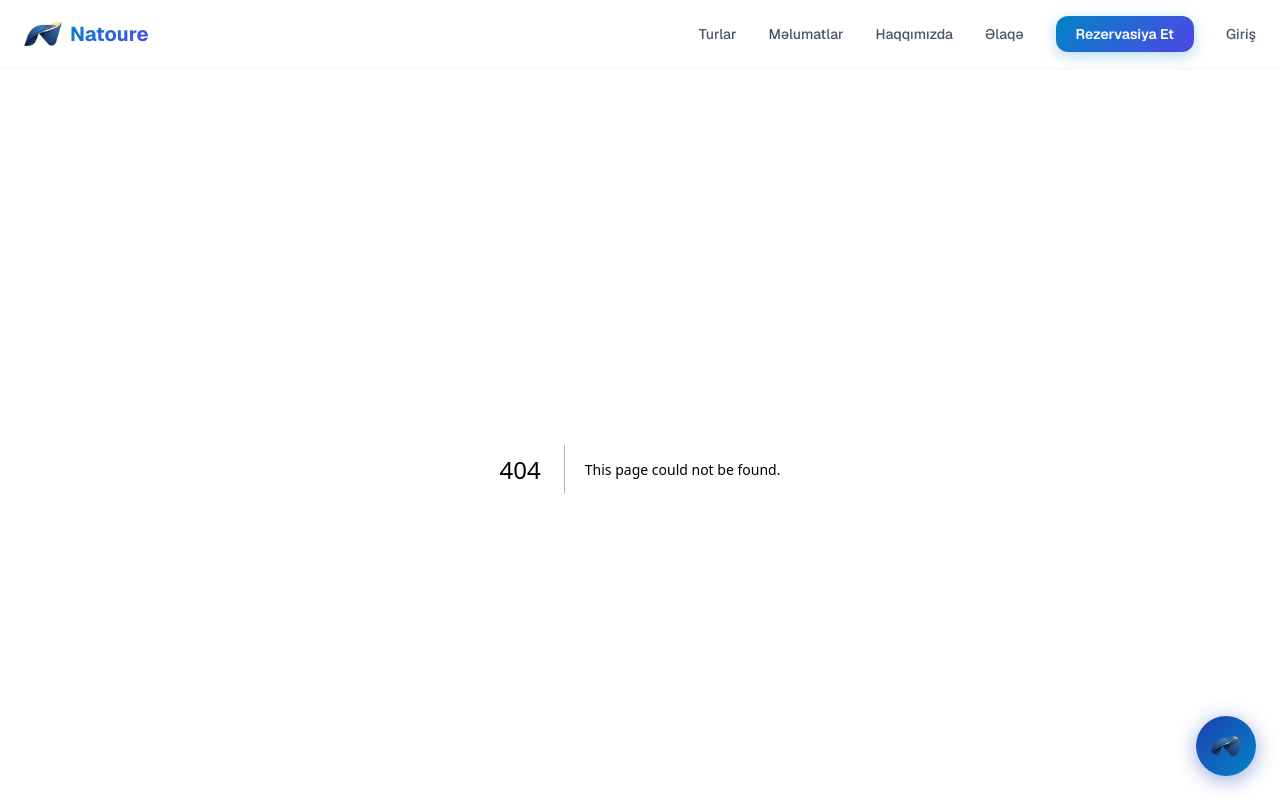
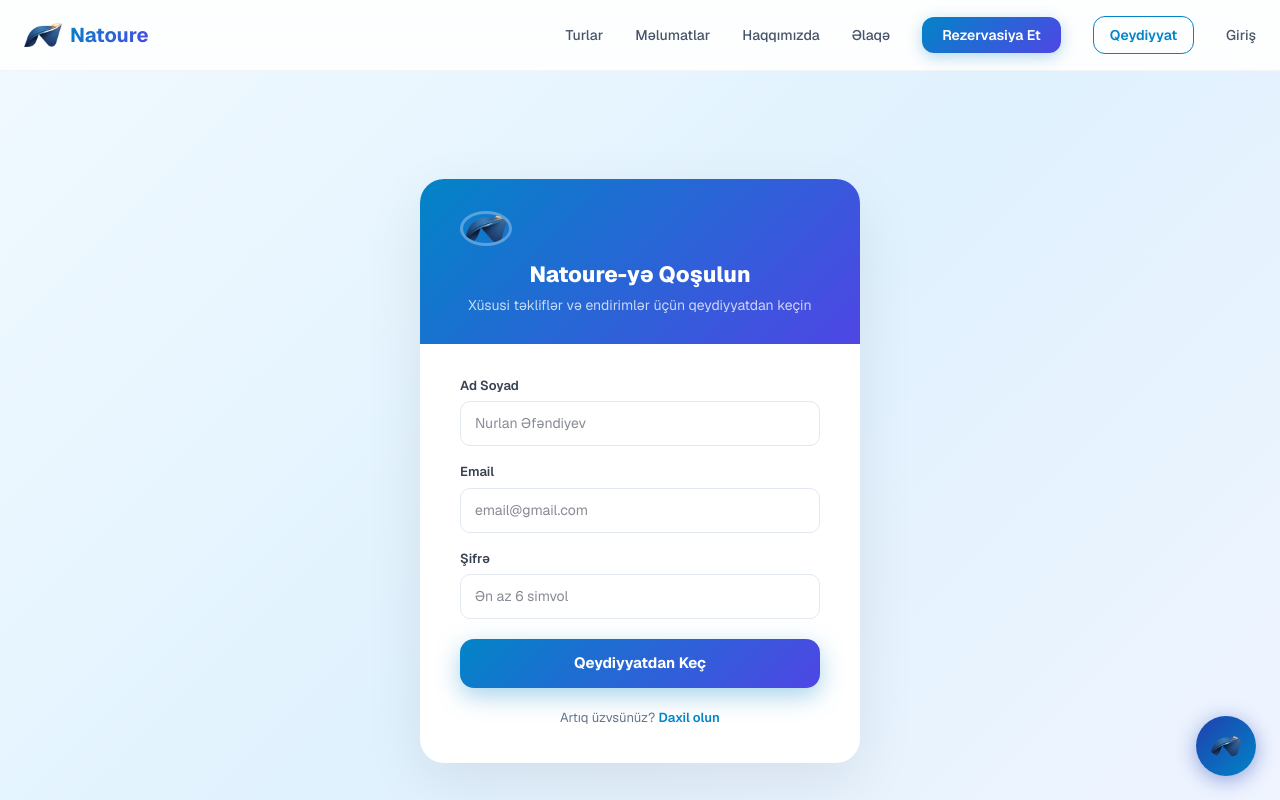
Before and after one commit to Talibsoy/teyyub, a Next.js app: page /qeydiyyat in a window 1280 px wide. Before the commit this address had no page. Shown: the top 800 px of the page. Built offline with nearby package versions, Linux system fonts and the light colour scheme.

Commit message:
feat: member signup page, role-based login redirect, navbar links

```diff
--- a/app/login/page.tsx
+++ b/app/login/page.tsx
@@ -3,6 +3,7 @@
 import { useState } from "react";
 import { supabase } from "@/lib/supabase";
 import { useRouter } from "next/navigation";
+import Link from "next/link";
 
 export default function LoginPage() {
   const router = useRouter();
@@ -16,13 +17,20 @@ export default function LoginPage() {
     setLoading(true);
     setError("");
 
-    const { error } = await supabase.auth.signInWithPassword({ email, password });
+    const { data, error } = await supabase.auth.signInWithPassword({ email, password });
 
     if (error) {
       setError("Email və ya şifrə səhvdir");
       setLoading(false);
+      return;
+    }
+
+    // Admin yoxsa adi üzv?
+    const role = data.user?.app_metadata?.role;
+    if (role === "admin") {
+      router.push("/crm");
     } else {
-      router.push("/crm");
+      router.push("/");
     }
   }
 
@@ -67,6 +75,13 @@ export default function LoginPage() {
           >
             {loading ? "Yüklənir..." : "Daxil ol"}
           </button>
+
+          <p className="text-center text-sm text-gray-500 mt-2">
+            Hələ üzv deyilsiniz?{" "}
+            <Link href="/qeydiyyat" className="text-blue-400 hover:text-blue-300 font-medium">
+              Qeydiyyat
+            </Link>
+          </p>
         </form>
       </div>
     </div>
--- /dev/null
+++ b/app/qeydiyyat/page.tsx
@@ -0,0 +1,192 @@
+"use client";
+
+import { useState } from "react";
+import { supabase } from "@/lib/supabase";
+import Link from "next/link";
+import Image from "next/image";
+
+export default function QeydiyyatPage() {
+  const [name,     setName]     = useState("");
+  const [email,    setEmail]    = useState("");
+  const [password, setPassword] = useState("");
+  const [loading,  setLoading]  = useState(false);
+  const [error,    setError]    = useState("");
+  const [success,  setSuccess]  = useState(false);
+
+  async function handleSignup(e: React.FormEvent) {
+    e.preventDefault();
+    if (password.length < 6) {
+      setError("Şifrə ən az 6 simvol olmalıdır.");
+      return;
+    }
+    setLoading(true);
+    setError("");
+
+    const { error } = await supabase.auth.signUp({
+      email,
+      password,
+      options: {
+        data: { full_name: name, role: "member" },
+      },
+    });
+
+    setLoading(false);
+
+    if (error) {
+      if (error.message.includes("already registered")) {
+        setError("Bu email artıq qeydiyyatdadır. Giriş edin.");
+      } else {
+        setError("Xəta baş verdi. Zəhmət olmasa yenidən cəhd edin.");
+      }
+    } else {
+      setSuccess(true);
+    }
+  }
+
+  return (
+    <div style={{
+      minHeight: "100vh",
+      background: "linear-gradient(135deg, #f0f9ff 0%, #e0f2fe 50%, #f0f4ff 100%)",
+      display: "flex", alignItems: "center", justifyContent: "center",
+      padding: "40px 24px",
+    }}>
+      <div style={{
+        background: "white", borderRadius: 24,
+        boxShadow: "0 20px 60px rgba(0,0,0,0.08)",
+        width: "100%", maxWidth: 440, overflow: "hidden",
+      }}>
+        {/* Header */}
+        <div style={{
+          background: "linear-gradient(135deg, #0284c7, #4f46e5)",
+          padding: "32px 40px 28px", textAlign: "center",
+        }}>
+          <Image src="/logo.png" alt="Natoure" width={52} height={52}
+            style={{ borderRadius: "50%", border: "3px solid rgba(255,255,255,0.3)", marginBottom: 12, objectFit: "cover" }} />
+          <h1 style={{ color: "white", fontWeight: 800, fontSize: 22, margin: "0 0 4px" }}>Natoure-yə Qoşulun</h1>
+          <p style={{ color: "rgba(255,255,255,0.75)", fontSize: 14, margin: 0 }}>
+            Xüsusi təkliflər və endirimlər üçün qeydiyyatdan keçin
+          </p>
+        </div>
+
+        <div style={{ padding: "32px 40px 36px" }}>
+          {success ? (
+            <div style={{ textAlign: "center" }}>
+              <div style={{
+                width: 64, height: 64, borderRadius: "50%",
+                background: "linear-gradient(135deg, #22c55e, #16a34a)",
+                display: "flex", alignItems: "center", justifyContent: "center",
+                margin: "0 auto 20px",
+              }}>
+                <svg width="28" height="28" viewBox="0 0 24 24" fill="none" stroke="white" strokeWidth="2.5">
+                  <polyline points="20 6 9 17 4 12"/>
+                </svg>
+              </div>
+              <h2 style={{ fontWeight: 700, fontSize: 20, color: "#0f172a", margin: "0 0 10px" }}>
+                Qeydiyyat tamamlandı!
+              </h2>
+              <p style={{ color: "#64748b", fontSize: 14, lineHeight: 1.7, margin: "0 0 24px" }}>
+                Emailinizə təsdiq linki göndərildi.<br />
+                Zəhmət olmasa emailinizi yoxlayın.
+              </p>
+              <Link href="/" style={{
+                display: "block", padding: "13px", borderRadius: 14,
+                background: "linear-gradient(135deg, #0284c7, #4f46e5)",
+                color: "white", fontWeight: 700, textDecoration: "none",
+                textAlign: "center", fontSize: 15,
+              }}>
+                Ana Səhifəyə Qayıt
+              </Link>
+            </div>
+          ) : (
+            <form onSubmit={handleSignup} style={{ display: "flex", flexDirection: "column", gap: 16 }}>
+              <div>
+                <label style={{ display: "block", fontSize: 13, fontWeight: 600, color: "#374151", marginBottom: 6 }}>
+                  Ad Soyad
+                </label>
+                <input
+                  type="text" value={name} onChange={e => setName(e.target.value)}
+                  placeholder="Nurlan Əfəndiyev"
+                  required
+                  style={{
+                    width: "100%", padding: "11px 14px", borderRadius: 10,
+                    border: "1.5px solid #e2e8f0", fontSize: 14, color: "#0f172a",
+                    outline: "none", boxSizing: "border-box",
+                    transition: "border-color 0.2s",
+                  }}
+                  onFocus={e => (e.currentTarget.style.borderColor = "#0284c7")}
+                  onBlur={e => (e.currentTarget.style.borderColor = "#e2e8f0")}
+                />
+              </div>
+
+              <div>
+                <label style={{ display: "block", fontSize: 13, fontWeight: 600, color: "#374151", marginBottom: 6 }}>
+                  Email
+                </label>
+                <input
+                  type="email" value={email} onChange={e => setEmail(e.target.value)}
+                  placeholder="email@gmail.com"
+                  required
+                  style={{
+                    width: "100%", padding: "11px 14px", borderRadius: 10,
+                    border: "1.5px solid #e2e8f0", fontSize: 14, color: "#0f172a",
+                    outline: "none", boxSizing: "border-box",
+                    transition: "border-color 0.2s",
+                  }}
+                  onFocus={e => (e.currentTarget.style.borderColor = "#0284c7")}
+                  onBlur={e => (e.currentTarget.style.borderColor = "#e2e8f0")}
+                />
+              </div>
+
+              <div>
+                <label style={{ display: "block", fontSize: 13, fontWeight: 600, color: "#374151", marginBottom: 6 }}>
+                  Şifrə
+                </label>
+                <input
+                  type="password" value={password} onChange={e => setPassword(e.target.value)}
+                  placeholder="Ən az 6 simvol"
+                  required
+                  style={{
+                    width: "100%", padding: "11px 14px", borderRadius: 10,
+                    border: "1.5px solid #e2e8f0", fontSize: 14, color: "#0f172a",
+                    outline: "none", boxSizing: "border-box",
+                    transition: "border-color 0.2s",
+                  }}
+                  onFocus={e => (e.currentTarget.style.borderColor = "#0284c7")}
+                  onBlur={e => (e.currentTarget.style.borderColor = "#e2e8f0")}
+                />
+              </div>
+
+              {error && (
+                <div style={{
+                  background: "#fef2f2", border: "1px solid #fecaca",
+                  borderRadius: 10, padding: "10px 14px",
+                  color: "#dc2626", fontSize: 13,
+                }}>
+                  {error}
+                </div>
+              )}
+
+              <button type="submit" disabled={loading} style={{
+                marginTop: 4, padding: "13px", borderRadius: 14, border: "none",
+                background: loading ? "#cbd5e1" : "linear-gradient(135deg, #0284c7, #4f46e5)",
+                color: "white", fontWeight: 700, fontSize: 15,
+                cursor: loading ? "not-allowed" : "pointer",
+                boxShadow: loading ? "none" : "0 8px 25px rgba(2,132,199,0.35)",
+                transition: "all 0.2s",
+              }}>
+                {loading ? "Gözləyin..." : "Qeydiyyatdan Keç"}
+              </button>
+
+              <p style={{ textAlign: "center", fontSize: 13, color: "#64748b", margin: "4px 0 0" }}>
+                Artıq üzvsünüz?{" "}
+                <Link href="/login" style={{ color: "#0284c7", fontWeight: 600, textDecoration: "none" }}>
+                  Daxil olun
+                </Link>
+              </p>
+            </form>
+          )}
+        </div>
+      </div>
+    </div>
+  );
+}
--- a/components/Navbar.tsx
+++ b/components/Navbar.tsx
@@ -63,6 +63,16 @@ export default function Navbar() {
             onMouseLeave={e => { (e.currentTarget as HTMLElement).style.boxShadow = "0 4px 15px rgba(2,132,199,0.3)"; (e.currentTarget as HTMLElement).style.transform = "translateY(0)"; }}>
             Rezervasiya Et
           </Link>
+          <Link href="/qeydiyyat"
+            className="font-semibold px-4 py-2 rounded-xl transition-all duration-200"
+            style={{
+              border: "1.5px solid #0284c7", color: "#0284c7",
+              textDecoration: "none", fontSize: 14,
+            }}
+            onMouseEnter={e => { (e.currentTarget as HTMLElement).style.background = "#0284c7"; (e.currentTarget as HTMLElement).style.color = "white"; }}
+            onMouseLeave={e => { (e.currentTarget as HTMLElement).style.background = "transparent"; (e.currentTarget as HTMLElement).style.color = "#0284c7"; }}>
+            Qeydiyyat
+          </Link>
           <Link href="/login"
             className="transition-colors duration-200"
             style={{ color: "#475569", textDecoration: "none", fontSize: 14, fontWeight: 500 }}
@@ -102,6 +112,20 @@ export default function Navbar() {
             onClick={() => setMenuOpen(false)}>
             Rezervasiya Et
           </Link>
+          <div style={{ display: "flex", gap: 8, marginTop: 4 }}>
+            <Link href="/qeydiyyat"
+              className="flex-1 text-center font-semibold px-4 py-3 rounded-xl"
+              style={{ border: "1.5px solid #0284c7", color: "#0284c7", textDecoration: "none" }}
+              onClick={() => setMenuOpen(false)}>
+              Qeydiyyat
+            </Link>
+            <Link href="/login"
+              className="flex-1 text-center py-3 rounded-xl"
+              style={{ color: "#475569", textDecoration: "none", border: "1.5px solid #e2e8f0" }}
+              onClick={() => setMenuOpen(false)}>
+              Giriş
+            </Link>
+          </div>
         </nav>
       )}
     </header>
```
